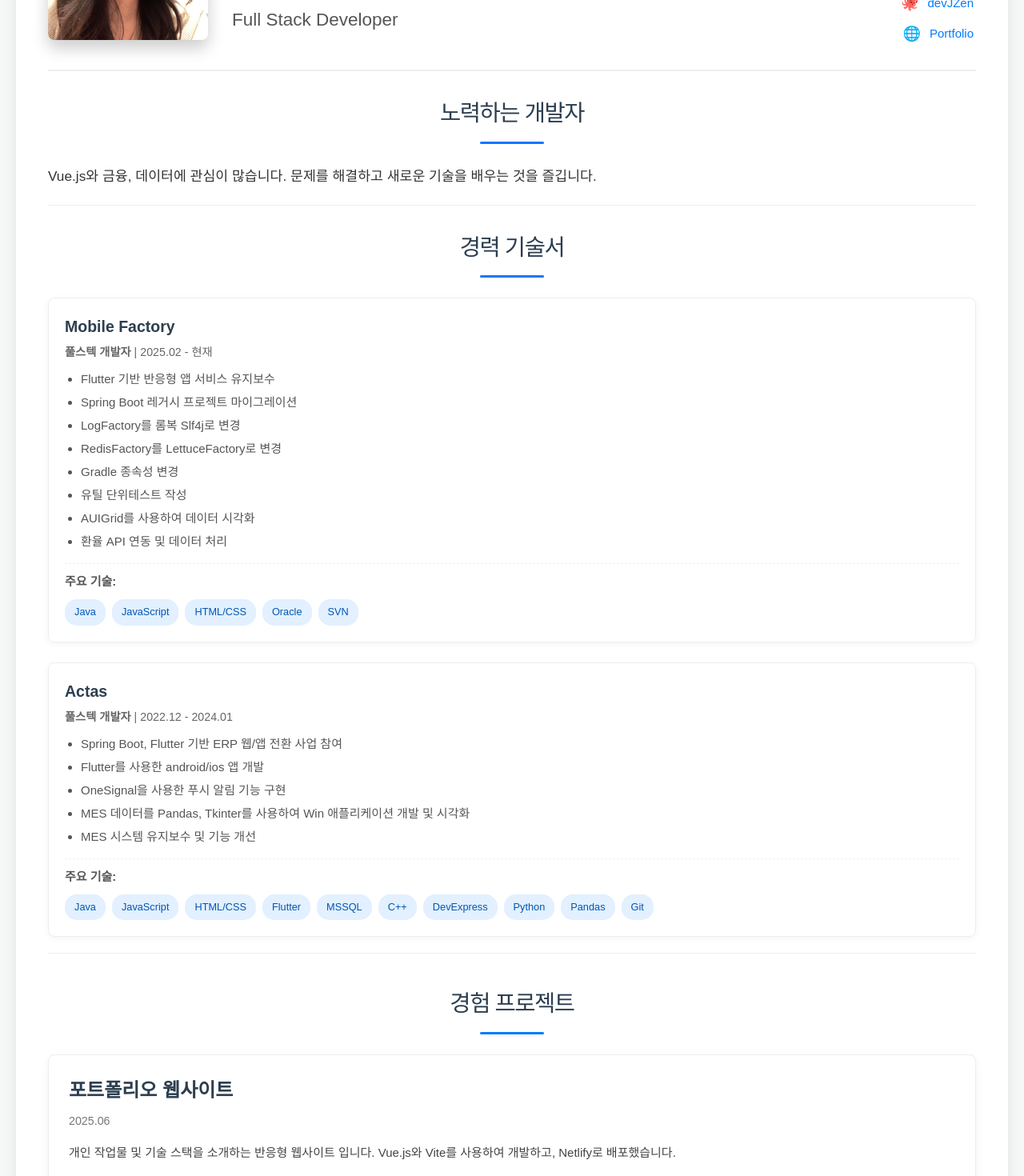
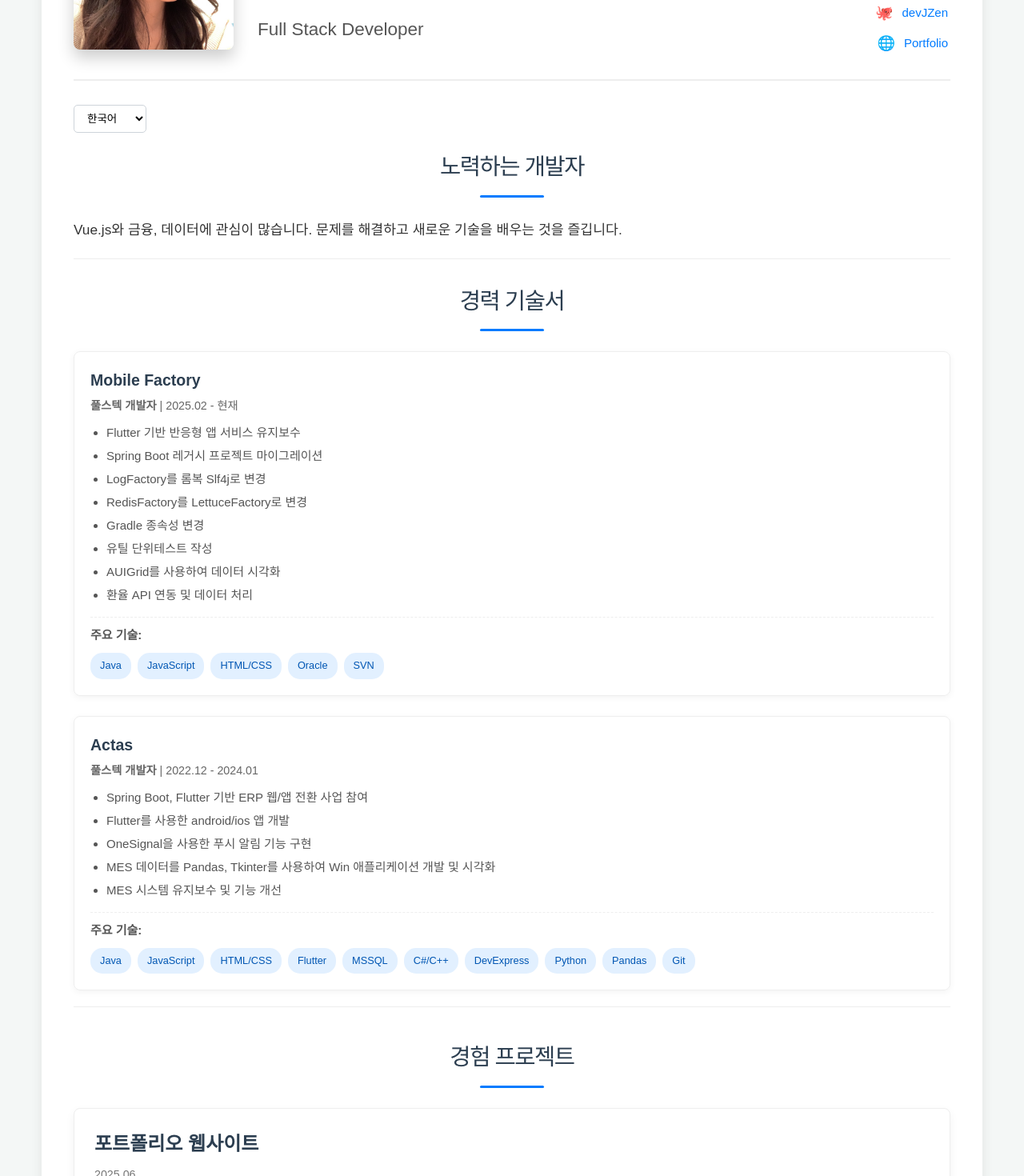
Before and after one commit to devJZen/my-resume, a Vue app: page / in a window 1280 px wide. Shown: the part 200-1670 px from the top of the page at 80% size. Built offline with nearby package versions, Linux system fonts and the light colour scheme.

Commit message:
english support add

```diff
--- a/package.json
+++ b/package.json
@@ -13,6 +13,7 @@
   },
   "dependencies": {
     "chart.js": "^4.5.0",
+    "pinia": "^3.0.3",
     "vue": "^3.5.13",
     "vue-chartjs": "^5.3.2"
   },
--- a/src/App.vue
+++ b/src/App.vue
@@ -1,5 +1,6 @@
 <script setup lang="ts">
-import { resumeData } from './data/resumeData' // 데이터 불러오기
+import { useLanguageStore } from './stores/language' // 언어 스토어 임포트
+import { storeToRefs } from 'pinia' // Pinia ref 언래핑
 
 // 각 섹션 컴포넌트 불러오기
 import PersonalInfo from './components/resume/PersonalInfo.vue'
@@ -8,13 +9,25 @@ import ExperienceSection from './components/resume/ExperienceSection.vue'
 import EducationSection from './components/resume/EducationSection.vue'
 import SkillsSection from './components/resume/SkillsSection.vue'
 import SkillFrequencyChart from './components/resume/SkillFrequencyChart.vue'
+import ProjectSection from './components/resume/ProjectSection.vue'
 
-import ProjectSection from './components/resume/ProjectSection.vue'
+const languageStore = useLanguageStore()
+const { resumeData } = storeToRefs(languageStore) // resumeData를 반응형으로 가져옴
+
+// 현재 언어를 설정하는 함수
+const setLang = (lang: 'ko' | 'en') => {
+  languageStore.setLanguage(lang)
+}
 </script>
 
 <template>
   <div id="resume-container">
     <PersonalInfo :personalInfo="resumeData.personalInfo" />
+
+    <select v-model="languageStore.currentLanguage" class="language-dropdown">
+      <option value="ko">한국어</option>
+      <option value="en">English</option>
+    </select>
 
     <main class="resume-main-content">
       <SummarySection :summary="resumeData.summary" />
@@ -85,6 +98,15 @@ import ProjectSection from './components/resume/ProjectSection.vue'
   color: #777;
   font-size: 0.85em;
 }
+.language-dropdown {
+  padding: 8px 12px;
+  border: 1px solid #ced4da;
+  border-radius: 5px;
+  font-size: 0.9em;
+  background-color: white;
+  cursor: pointer;
+  margin-bottom: 20px;
+}
 
 /* 기본 링크 스타일 */
 a {
--- a/src/components/resume/EducationSection.vue
+++ b/src/components/resume/EducationSection.vue
@@ -1,6 +1,6 @@
 <template>
   <section class="education-section">
-    <SectionTitle title="학력 사항" />
+    <SectionTitle :title="sectionTitles.education" />
 
     <div class="education-list">
       <div v-for="edu in education" :key="edu.id" class="education-item">
@@ -17,6 +17,10 @@
 import { defineProps } from 'vue'
 import SectionTitle from '../common/SectionTitle.vue' // SectionTitle 컴포넌트 불러오기
 import type { Education } from '../../types/indexData' // 정의된 Education 타입 불러오기
+import { useLanguageStore } from '../../stores/language' // 언어 스토어 임포트
+import { storeToRefs } from 'pinia'
+const languageStore = useLanguageStore()
+const { sectionTitles } = storeToRefs(languageStore)
 
 // Props 타입을 정의하고 적용합니다.
 interface EducationSectionProps {
--- a/src/components/resume/ExperienceSection.vue
+++ b/src/components/resume/ExperienceSection.vue
@@ -1,6 +1,6 @@
 <template>
   <section class="experience-section">
-    <SectionTitle title="경력 기술서" />
+    <SectionTitle :title="sectionTitles.experience" />
     <div v-for="exp in experiences" :key="exp.id" class="experience-item">
       <h3 class="company-name">{{ exp.company }}</h3>
       <p class="position-duration">
@@ -25,6 +25,10 @@
 import { defineProps } from 'vue'
 import SectionTitle from '../common/SectionTitle.vue'
 import type { Experience } from '../../types/indexData'
+import { useLanguageStore } from '../../stores/language' // 언어 스토어 임포트
+import { storeToRefs } from 'pinia'
+const languageStore = useLanguageStore()
+const { sectionTitles } = storeToRefs(languageStore)
 
 interface ExperienceSectionProps {
   experiences: Experience[]
--- a/src/components/resume/SkillFrequencyChart.vue
+++ b/src/components/resume/SkillFrequencyChart.vue
@@ -25,7 +25,7 @@ import {
 import type { ChartOptions, ChartData } from 'chart.js'
 import SectionTitle from '../common/SectionTitle.vue'
 import { calculateSkillFrequencies, getTopNSkills } from '../../utils/skillCalculator'
-import { resumeData } from '../../data/resumeData' // resumeData 불러오기
+import { resumeData } from '../../data/ko-resumeData' // resumeData 불러오기
 
 // Chart.js 모듈 등록
 ChartJS.register(Title, Tooltip, Legend, ArcElement)
--- /dev/null
+++ b/src/data/en-resumeData.ts
@@ -0,0 +1,169 @@
+import type { ResumeData } from '../types/indexData'
+
+export const resumeData: ResumeData = {
+  personalInfo: {
+    name: 'JuSeon Lee',
+    jobTitle: 'Full-Stack Developer',
+    age: 26,
+    email: 'quasar.joo@gmail.com',
+    phone: '+82 10-7253-9945',
+    github: 'https://github.com/devJZen',
+    portfolio: 'https://devjzen.netlify.app/',
+    profileImage: '/profile.jpg',
+  },
+  summary:
+    'A developer proficient in Vue.js and modern frontend tech stacks, prioritizing user experience. Enjoys solving complex problems and learning new technologies.',
+  experiences: [
+    {
+      id: 1,
+      company: 'Mobile Factory Co., Ltd.',
+      position: 'Full-Stack Developer',
+      duration: '02.2025 - Present',
+      description: [
+        'Develop and maintain ERP system mobile applications using Flutter for cross-platform compatibility',
+        'Migrating Spring Boot Legacy Projects',
+        'Change LogFactory to Lombok Slf4j',
+        'Change RedisFactory to LettuceFactory',
+        'Change Gradle dependency',
+        'Writing utility unit tests',
+        'Visualizing Data Using AUIGrid',
+        'Exchange rate API integration and data processing',
+      ],
+      skillsUsed: ['Java', 'JavaScript', 'HTML/CSS', 'Oracle', 'SVN'],
+    },
+    {
+      id: 2,
+      company: 'Actas Co., Ltd.',
+      position: 'Full-Stack Developer',
+      duration: '12.2022 - 01.2024',
+      description: [
+        'Participating in Spring Boot, Flutter-based ERP web/app conversion project',
+        'Developing android/ios apps using Flutter',
+        'Implementing push notifications using OneSignal',
+        'Develop and visualize MES data using Pandas and Tkinter in Win application',
+        'MES system maintenance and functional improvement',
+      ],
+      skillsUsed: [
+        'Java',
+        'JavaScript',
+        'HTML/CSS',
+        'Flutter',
+        'MSSQL',
+        'C#/C++',
+        'DevExpress',
+        'Python',
+        'Pandas',
+        'Git',
+      ],
+    },
+  ],
+  education: [
+    {
+      id: 1,
+      school: 'Kyungmin University',
+      major: 'Information and Communication',
+      degree: 'Associate Degree',
+      duration: '03.2020 - 02.2023',
+      details:
+        "Served as the president of the 2021-2022 academic society, operated the major clubs 'CNC' and 'Blue Dream Tree', developed the open source project 'TomTom', and developed the graduation project 'Smart LED Implementation for the Deaf and Hard of Hearing'.",
+    },
+  ],
+  skills: {
+    languages: [
+      'Java',
+      'JavaScript',
+      'TypeScript',
+      'HTML/CSS',
+      'C#/C++',
+      'Python',
+      'MSSQL',
+      'Oracle',
+      'Arduino',
+      'Dart',
+    ],
+    frameworks: ['Vue.js', 'Flutter', 'Spring Boot'],
+    tools: ['Git', 'SVN', 'JMP', 'Colab', 'Netlify'],
+    etc: ['Pandas', 'DevExpress', 'OneSignal', 'AUIGrid', 'Tensorboard', 'yolo4', 'OpenCV'],
+  },
+  projects: [
+    {
+      id: 1,
+      name: 'Portfolio website',
+      duration: '06.2025',
+      description:
+        'A responsive website showcasing my personal work and tech stack. Developed with Vue.js and Vite, and deployed with Netlify.',
+      skillsUsed: ['Vue.js', 'Vite', 'HTML/CSS', 'TypeScript', 'Netlify'],
+      link: 'https://github.com/devJZen/my-resume',
+    },
+    {
+      id: 2,
+      name: 'MF Erp Web/App',
+      duration: '02.2025 - 현재',
+      description:
+        'Flutter maintenance, Spring Boot legacy project migration, data visualization using AUIGrid, currency exchange rate API integration',
+      skillsUsed: ['Flutter', 'Dart', 'Java', 'Spring Boot', 'Oracle', 'JavaScript', 'AUIGrid'],
+    },
+    {
+      id: 3,
+      name: 'Actas Hyundai/Kia ANDON Monitoring Conversion Project',
+      duration: '09.2023 - 11.2023',
+      description:
+        'I developed an ANDON monitoring screen for the TRIM process using DevExpress. I used C#/C++ and MSSQL to query and visualize the data.',
+      skillsUsed: ['C#/C++', 'DevExpress', 'MSSQL'],
+    },
+    {
+      id: 4,
+      name: 'Actas MES SME Manufacturing Advanced Project',
+      duration: '04.2023 - 08.2023',
+      description:
+        'I mainly used C#/C++, MSSQL, and DevExpress to create screens to query and visualize data from MES. I have experience in data visualization using Python and Pandas.',
+      skillsUsed: ['C#/C++', 'DevExpress', 'MSSQL', 'Python', 'Pandas', 'JMP'],
+    },
+
+    {
+      id: 5,
+      name: 'Actas ERP Mobile',
+      duration: '02.2023 - 04.2023',
+      description:
+        'This is an Android/IOS supported application developed with Flutter. Flutter is used to communicate with the Web and OneSignal is used to implement push notifications. The public repository is attached.',
+      skillsUsed: ['Flutter', 'Dart', 'OneSignal'],
+      link: 'https://github.com/actaserp/actasmobile',
+    },
+    {
+      id: 6,
+      name: 'Actas ERP Web',
+      duration: '12.2022 - 03.2023',
+      description:
+        'Developed using Java, Spring Boot, MSSQL, and Mybatis. Public repository attached.',
+      skillsUsed: ['Java', 'Spring Boot', 'HTML/CSS', 'JavaScript', 'MSSQL', 'Mybatis'],
+      link: 'https://github.com/actaserp/werp',
+    },
+    {
+      id: 7,
+      name: 'About voice phishing voice recognition labeling',
+      duration: '11.2022',
+      description:
+        'I participated in a startup idea presentation contest with the theme of preventing voice phishing using AI. It was a time to think about the 4th industrial revolution caused by the developing AI, and it was an experience to think about business items targeting the country.',
+      skillsUsed: ['PPT'],
+      link: 'https://www.notion.so/211110bbec59807c9329e58d579c1ecf?source=copy_link',
+    },
+    {
+      id: 8,
+      name: 'Smart LED Implementation for the Deaf and Hard of Hearing',
+      duration: '11.2022',
+      description:
+        'I created my graduation project on the topic of smart LED for the Deaf and Hard of Hearing. It was an experience that allowed me to develop with Arduino and come up with business ideas',
+      skillsUsed: ['Arduino'],
+      link: 'https://www.notion.so/211110bbec59807c9329e58d579c1ecf?source=copy_link',
+    },
+    {
+      id: 9,
+      name: 'Data analysis using OpenCV and yolo4',
+      duration: '06.2021',
+      description:
+        'This is data analysis based on open source. It was developed with Andriod Studio, and the receipts were analyzed using Colab and Tensorboard. The results of the analysis were visualized using Sklearn.',
+      skillsUsed: ['Colab', 'Tensorboard', 'OpenCV', 'yolo4'],
+      link: 'https://witty-spider-ded.notion.site/URI-d7cc5ff168174dcb9420243099d8fda6',
+    },
+  ],
+}
--- a/src/data/resumeData.ts
+++ b/src/data/ko-resumeData.ts
@@ -49,7 +49,7 @@ export const resumeData: ResumeData = {
         'HTML/CSS',
         'Flutter',
         'MSSQL',
-        'C++',
+        'C#/C++',
         'DevExpress',
         'Python',
         'Pandas',
@@ -74,7 +74,7 @@ export const resumeData: ResumeData = {
       'JavaScript',
       'TypeScript',
       'HTML/CSS',
-      'C++',
+      'C#/C++',
       'Python',
       'MSSQL',
       'Oracle',
@@ -91,7 +91,7 @@ export const resumeData: ResumeData = {
       name: '포트폴리오 웹사이트',
       duration: '2025.06',
       description:
-        '개인 작업물 및 기술 스택을 소개하는 반응형 웹사이트 입니다. Vue.js와 Vite를 사용하여 개발하고, Netlify로 배포했습니다.',
+        '개인 작업물 및 기술 스택을 소개하는 반응형 웹사이트 입니다. \n Vue.js와 Vite를 사용하여 초기로딩 시간 0.3초 달성했습니다. \n Netlify로 배포했습니다.',
       skillsUsed: ['Vue.js', 'Vite', 'HTML/CSS', 'TypeScript', 'Netlify'],
       link: 'https://github.com/devJZen/my-resume',
     },
@@ -108,16 +108,16 @@ export const resumeData: ResumeData = {
       name: 'Actas 현대/기아 ANDON 모니터링 전환 사업',
       duration: '2023.09 - 2023.11',
       description:
-        'DevExpress를 이용하여 TRIM 공정의 ANDON 모니터링 화면을 개발했습니다. C++와 MSSQL을 사용하여 데이터를 조회하고 시각화하는 작업을 했습니다.',
-      skillsUsed: ['C++', 'DevExpress', 'MSSQL'],
+        'DevExpress를 이용하여 TRIM 공정의 ANDON 모니터링 화면을 개발했습니다. C#/C++와 MSSQL을 사용하여 데이터를 조회하고 시각화하는 작업을 했습니다.',
+      skillsUsed: ['C#/C++', 'DevExpress', 'MSSQL'],
     },
     {
       id: 4,
       name: 'Actas MES 중소제조업 고도화 프로젝트',
       duration: '2023.04 - 2023.08',
       description:
-        '주로 C++와 MSSQL, DevExpress를 사용하여 MES의 데이터를 조회하고 시각화하는 화면을 만들었습니다. Python과 Pandas를 사용하여 데이터 시각화 경험이 있습니다.',
-      skillsUsed: ['C++', 'DevExpress', 'MSSQL', 'Python', 'Pandas', 'JMP'],
+        '주로 C#/C++와 MSSQL, DevExpress를 사용하여 MES의 데이터를 조회하고 시각화하는 화면을 만들었습니다. Python과 Pandas를 사용하여 데이터 시각화 경험이 있습니다.',
+      skillsUsed: ['C#/C++', 'DevExpress', 'MSSQL', 'Python', 'Pandas', 'JMP'],
     },
 
     {
--- a/src/main.ts
+++ b/src/main.ts
@@ -1,6 +1,11 @@
-import './assets/main.css'
+// src/main.ts
+import { createApp } from 'vue'
+import { createPinia } from 'pinia' // Pinia 임포트
+import App from './App.vue'
+import './assets/main.css' // 전역 CSS
 
-import { createApp } from 'vue'
-import App from './App.vue'
+const app = createApp(App)
+const pinia = createPinia() // Pinia 인스턴스 생성
 
-createApp(App).mount('#app')
+app.use(pinia) // Pinia 사용
+app.mount('#app')
--- /dev/null
+++ b/src/stores/language.ts
@@ -0,0 +1,53 @@
+// src/stores/language.ts
+import { defineStore } from 'pinia'
+import { ref, computed } from 'vue'
+import { resumeData as koResumeData } from '../data/ko-resumeData'
+import { resumeData as enResumeData } from '../data/en-resumeData'
+import type { ResumeData } from '../types/indexData'
+import type { SectionTitles } from '../types/indexData'
+
+type Language = 'ko' | 'en'
+
+export const useLanguageStore = defineStore('language', () => {
+  const currentLanguage = ref<Language>('ko') // 기본 언어 설정
+
+  const setLanguage = (lang: Language) => {
+    currentLanguage.value = lang
+  }
+
+  const resumeData = computed<ResumeData>(() => {
+    if (currentLanguage.value === 'en') {
+      return enResumeData
+    }
+    return koResumeData
+  })
+
+  // 언어별 섹션 제목 정의 (여기에 추가)
+  const sectionTitles = computed<SectionTitles>(() => {
+    if (currentLanguage.value === 'en') {
+      return {
+        summary: 'About Me', // 영어 요약 제목
+        experience: 'Experience',
+        education: 'Education',
+        skills: 'Skills',
+        skillFrequency: 'Skill Usage Frequency',
+        projects: 'Projects',
+      }
+    }
+    return {
+      summary: '노력하는 개발자', // 한국어 요약 제목
+      experience: '경력 기술서',
+      education: '학력 사항',
+      skills: '기술 스택',
+      skillFrequency: '어떤 스킬을 자주 사용했을까?',
+      projects: '경험 프로젝트',
+    }
+  })
+
+  return {
+    currentLanguage,
+    setLanguage,
+    resumeData,
+    sectionTitles,
+  }
+})
```
Also changed, not shown: src/types/indexData.ts (+9 -0 lines), 1 other file (tests, documents, lock files or other folders).
